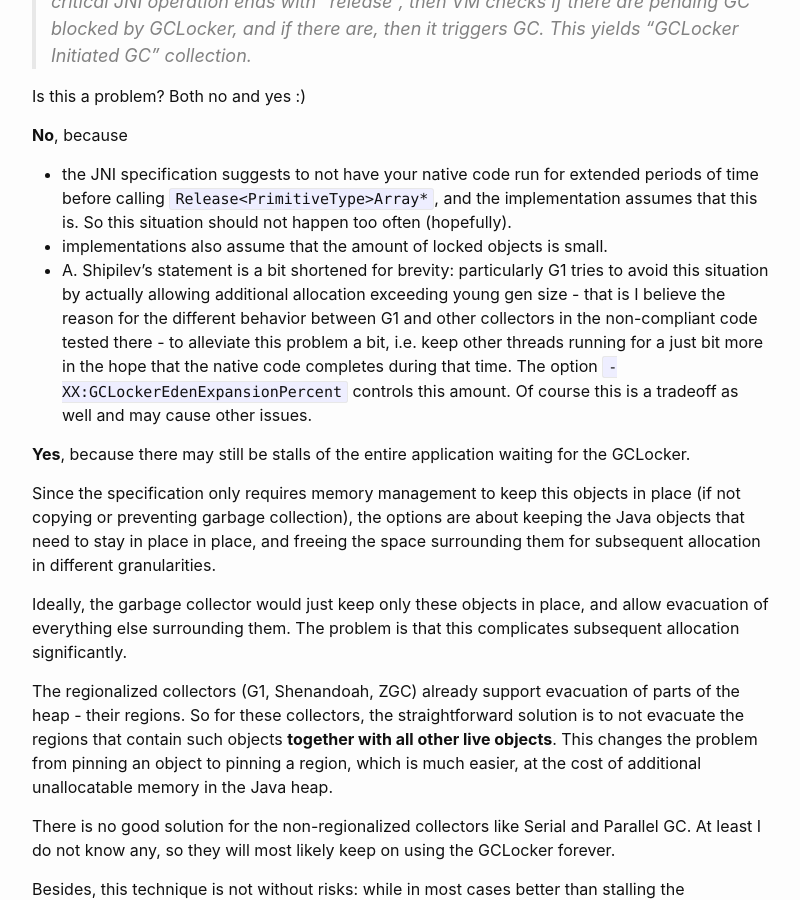
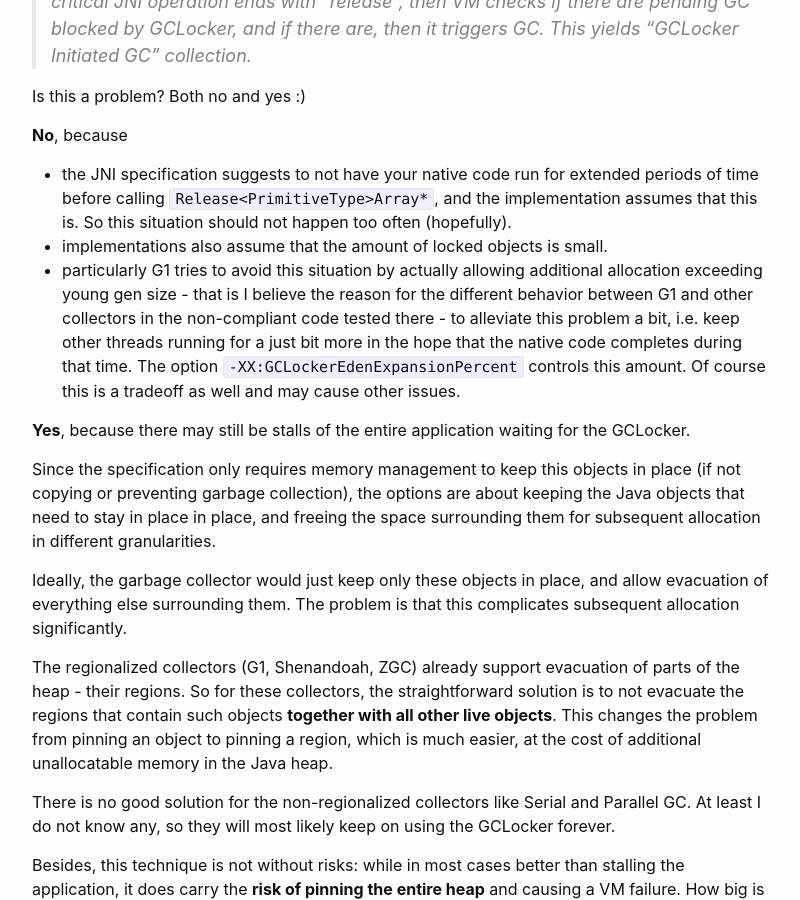
Before and after one commit to tschatzl/tschatzl.github.io, a Jekyll site: the page built from _posts/2021-06-28-evacuation-failure.md, in a window 1280 px wide and 900 px high, scrolled down 888 px. Shown: the whole window, without its empty margins (238-1038 px from the left). Built offline with Jekyll 4.4.1, drawn with Linux system fonts in a browser that asks for light colours.

Commit message:
Fix confusing text

```diff
--- a/_posts/2021-06-28-evacuation-failure.md
+++ b/_posts/2021-06-28-evacuation-failure.md
@@ -25,7 +25,7 @@ Is this a problem? Both no and yes :)
 **No**, because
  * the JNI specification suggests to not have your native code run for extended periods of time before calling `Release<PrimitiveType>Array*`, and the implementation assumes that this is. So this situation should not happen too often (hopefully).
  * implementations also assume that the amount of locked objects is small.
- * A. Shipilev's statement is a bit shortened for brevity: particularly G1 tries to avoid this situation by actually allowing additional allocation exceeding young gen size - that is I believe the reason for the different behavior between G1 and other collectors in the non-compliant code tested there - to alleviate this problem a bit, i.e. keep other threads running for a just bit more in the hope that the native code completes during that time.
+ * particularly G1 tries to avoid this situation by actually allowing additional allocation exceeding young gen size - that is I believe the reason for the different behavior between G1 and other collectors in the non-compliant code tested there - to alleviate this problem a bit, i.e. keep other threads running for a just bit more in the hope that the native code completes during that time.
 The option `-XX:GCLockerEdenExpansionPercent` controls this amount. Of course this is a tradeoff as well and may cause other issues.
 
 **Yes**, because there may still be stalls of the entire application waiting for the GCLocker.
```
